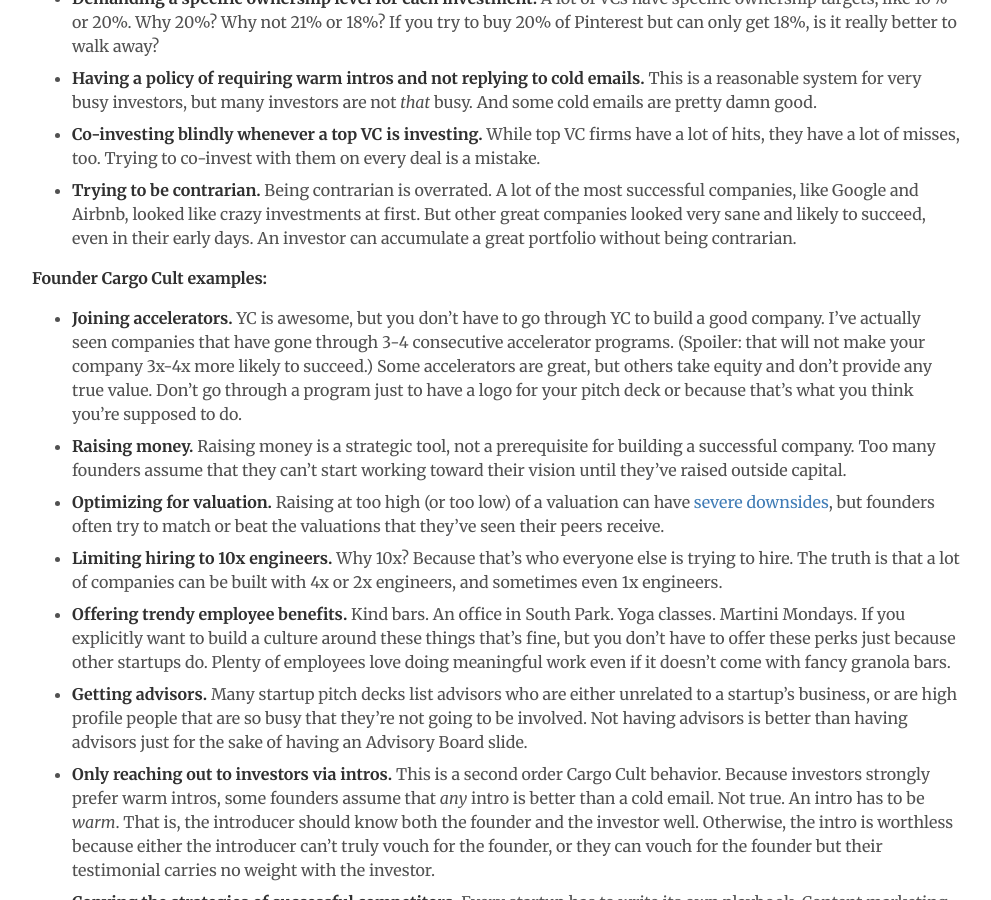
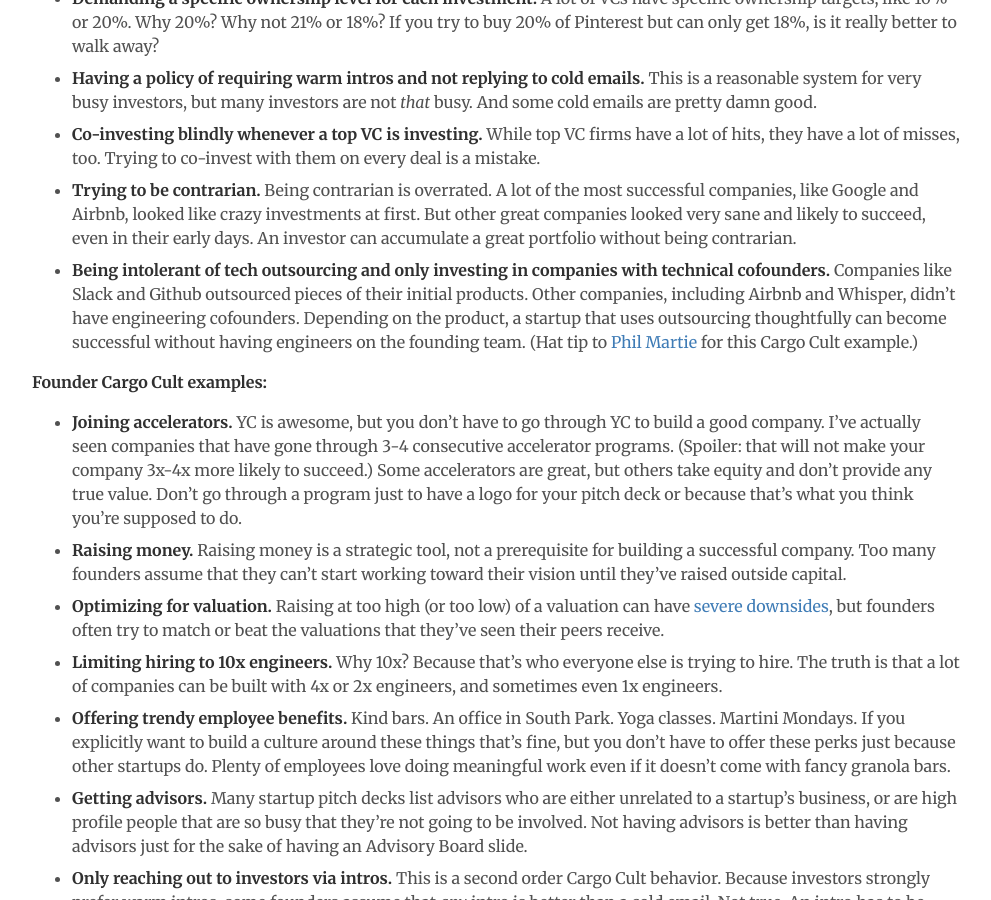
Before and after one commit to codingvc/codingvc, a Jekyll site: the page built from _posts/2016-09-28-startup-cargo-cults-what-they-are-and-how-to-avoid-them.markdown, in a window 1280 px wide and 900 px high, scrolled down 2129 px. Shown: the whole window, without its empty margins (144-1135 px from the left). Built offline with Jekyll 4.4.1, drawn with Linux system fonts in a browser that asks for light colours; nearby versions of some CDN libraries; Markdown is read by kramdown in place of the engine named in the settings; comment, search, counter and statistics services are not loaded.

Commit message:
small update

```diff
--- a/_posts/2016-09-28-startup-cargo-cults-what-they-are-and-how-to-avoid-them.markdown
+++ b/_posts/2016-09-28-startup-cargo-cults-what-they-are-and-how-to-avoid-them.markdown
@@ -39,6 +39,7 @@ The common thread in all of the examples below is not that these behaviors are _
 * **Having a policy of requiring warm intros and not replying to cold emails.** This is a reasonable system for very busy investors, but many investors are not _that_ busy. And some cold emails are pretty damn good.
 * **Co-investing blindly whenever a top VC is investing.** While top VC firms have a lot of hits, they have a lot of misses, too. Trying to co-invest with them on every deal is a mistake.
 * **Trying to be contrarian.** Being contrarian is overrated. A lot of the most successful companies, like Google and Airbnb, looked like crazy investments at first. But other great companies looked very sane and likely to succeed, even in their early days. An investor can accumulate a great portfolio without being contrarian.
+* **Being intolerant of tech outsourcing and only investing in companies with technical cofounders.** Companies like Slack and Github outsourced pieces of their initial products. Other companies, including Airbnb and Whisper, didn't have engineering cofounders. Depending on the product, a startup that uses outsourcing thoughtfully can become successful without having engineers on the founding team. (Hat tip to <a href="https://twitter.com/philmartie" target="_blank">Phil Martie</a> for this Cargo Cult example.)
 
 **Founder Cargo Cult examples:**
 
```
